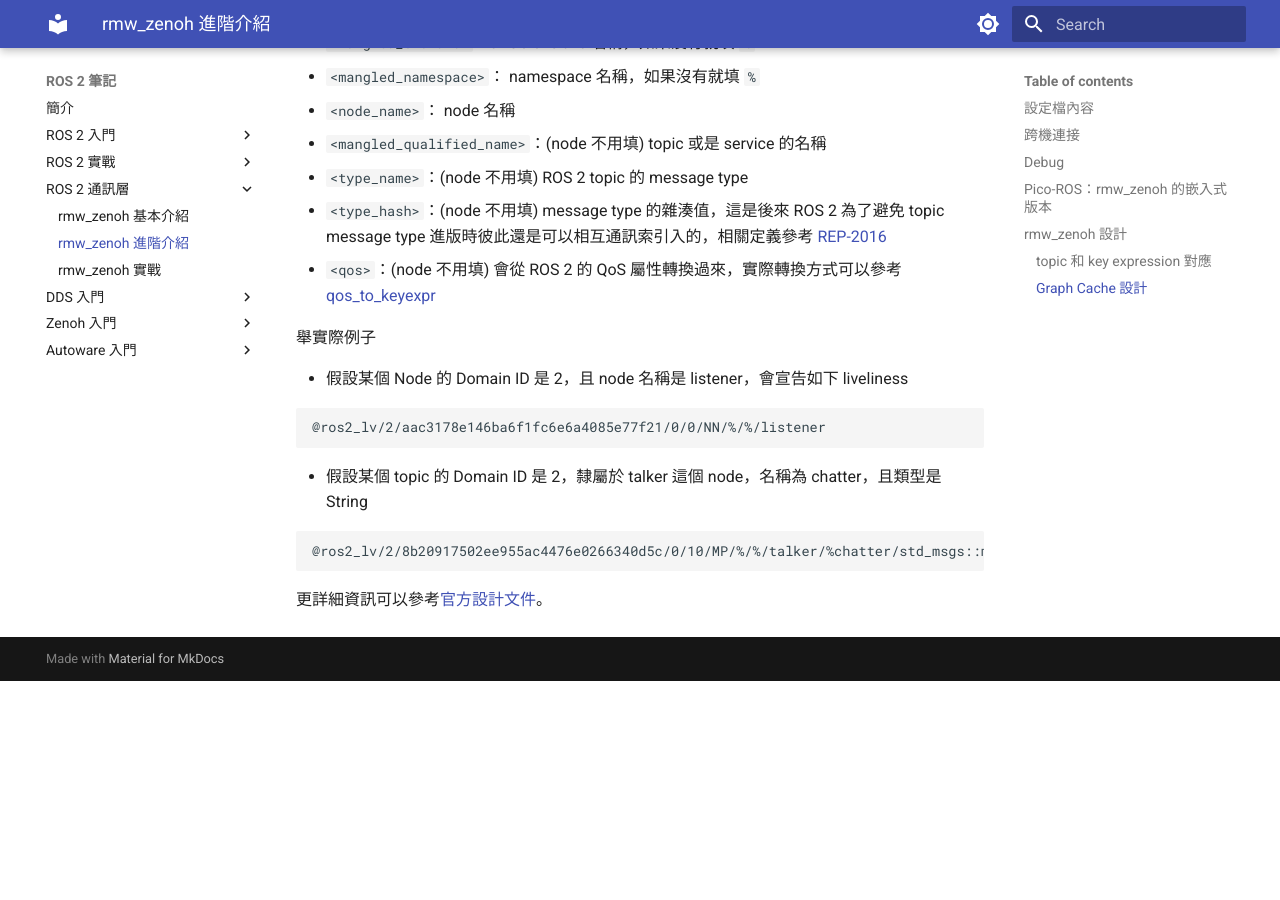
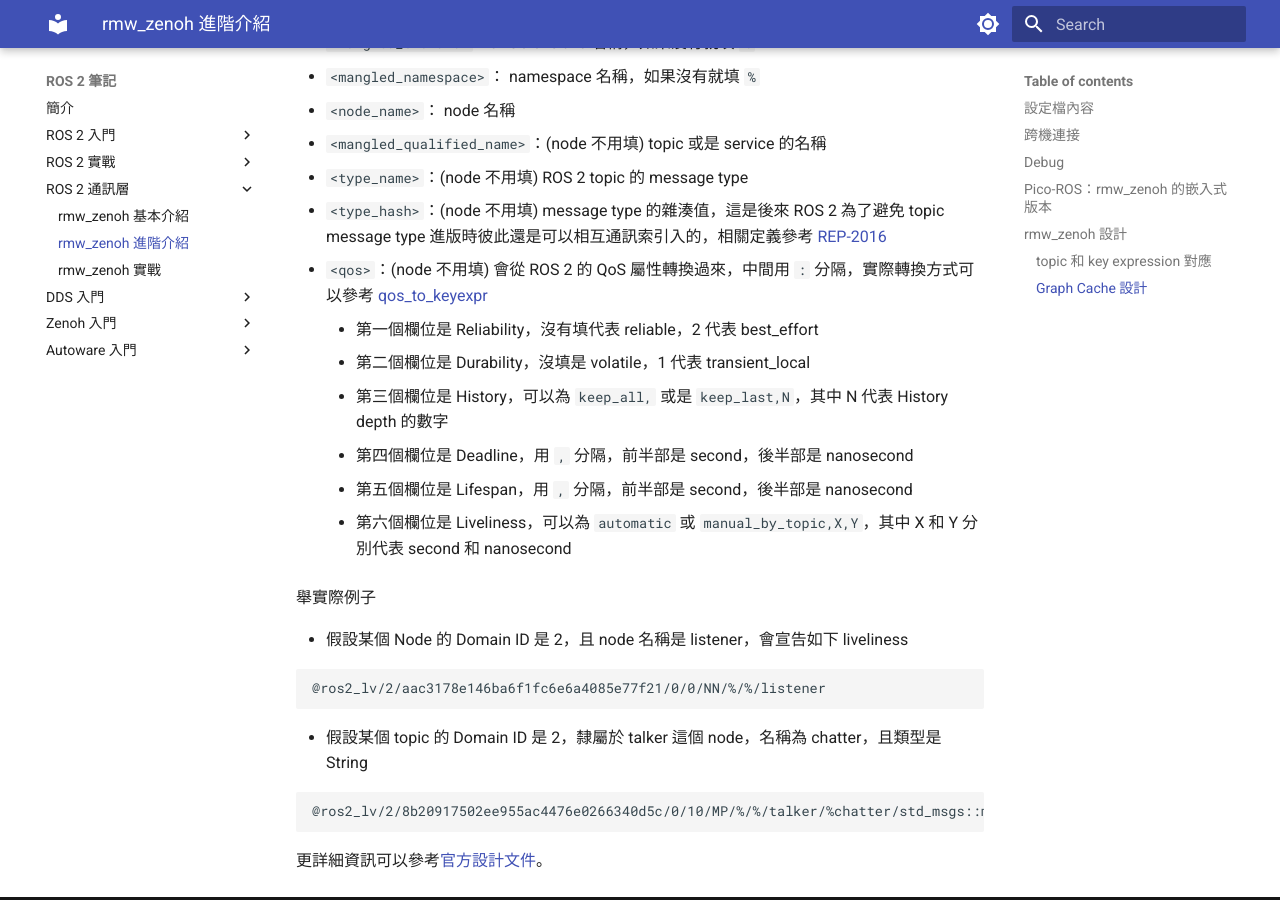
Before and after one commit to evshary/ros2-learning, an MkDocs documentation site: the page built from docs/ros2/rmw_zenoh/advanced.md, in a window 1280 px wide and 900 px high, scrolled down 4284 px. Built offline with MkDocs 1.6.1 and Material for MkDocs 9.7.7, drawn with Linux system fonts in a browser that asks for light colours; before the commit the page ends 4965 px from its top, so only the background shows below that.

Commit message:
Update rmw_zenoh QoS.
Signed-off-by: ChenYing Kuo <evshary@gmail.com>

```diff
--- a/docs/ros2/rmw_zenoh/advanced.md
+++ b/docs/ros2/rmw_zenoh/advanced.md
@@ -185,7 +185,13 @@ liveliness 和一般的 key expression 很類似，主要差別就是用來確
 * `<mangled_qualified_name>`：(node 不用填) topic 或是 service 的名稱
 * `<type_name>`：(node 不用填) ROS 2 topic 的 message type
 * `<type_hash>`：(node 不用填) message type 的雜湊值，這是後來 ROS 2 為了避免 topic message type 進版時彼此還是可以相互通訊索引入的，相關定義參考 [REP-2016](https://github.com/ros-infrastructure/rep/pull/381/files)
-* `<qos>`：(node 不用填) 會從 ROS 2 的 QoS 屬性轉換過來，實際轉換方式可以參考 [qos_to_keyexpr](https://github.com/ros2/rmw_zenoh/blob/cf09e854c9df17e0eb7e80ce4ab00e1b122a64e0/rmw_zenoh_cpp/src/detail/liveliness_utils.cpp#L239)
+* `<qos>`：(node 不用填) 會從 ROS 2 的 QoS 屬性轉換過來，中間用 `:` 分隔，實際轉換方式可以參考 [qos_to_keyexpr](https://github.com/ros2/rmw_zenoh/blob/cf09e854c9df17e0eb7e80ce4ab00e1b122a64e0/rmw_zenoh_cpp/src/detail/liveliness_utils.cpp#L239)
+    * 第一個欄位是 Reliability，沒有填代表 reliable，2 代表 best_effort
+    * 第二個欄位是 Durability，沒填是 volatile，1 代表 transient_local
+    * 第三個欄位是 History，可以為 `keep_all,` 或是 `keep_last,N`，其中 N 代表 History depth 的數字
+    * 第四個欄位是 Deadline，用 `,` 分隔，前半部是 second，後半部是 nanosecond
+    * 第五個欄位是 Lifespan，用 `,` 分隔，前半部是 second，後半部是 nanosecond
+    * 第六個欄位是 Liveliness，可以為 `automatic` 或 `manual_by_topic,X,Y`，其中 X 和 Y 分別代表 second 和 nanosecond
 
 舉實際例子
 
```
